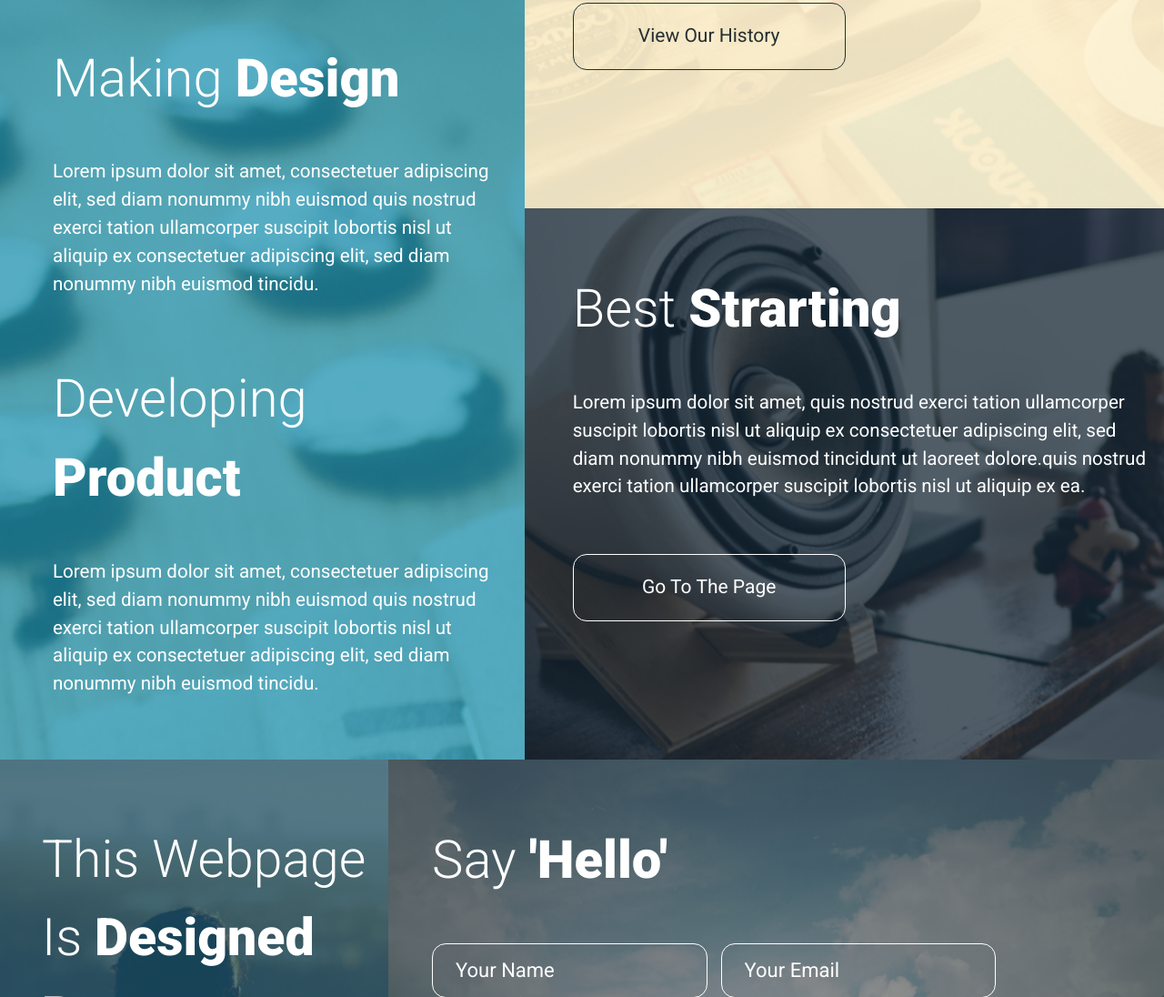
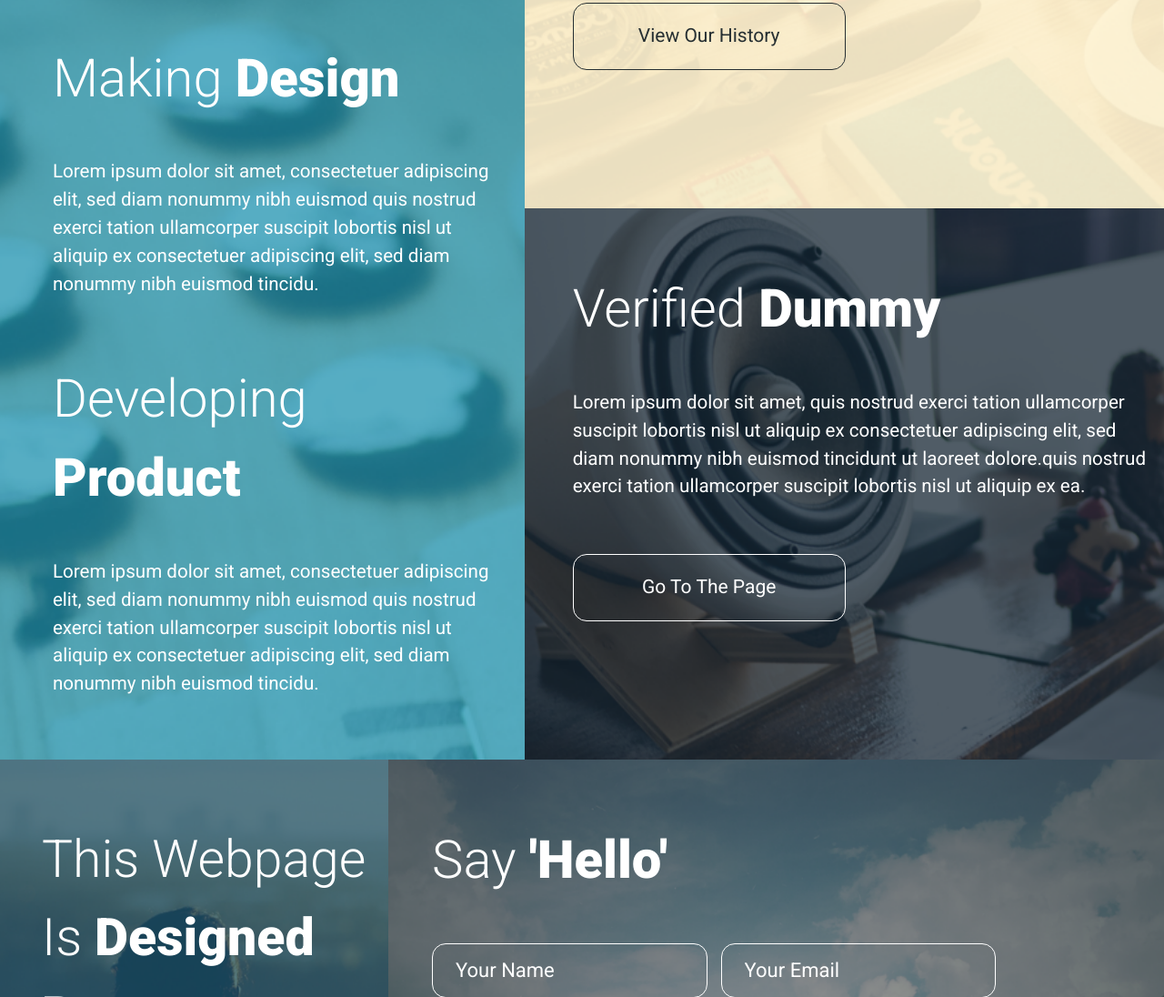
Before and after one commit to Mind-Zeal/Alisayed, a plain HTML site: page index.html in a window 1280 px wide. Shown: the part 1343-2439 px from the top of the page at 91% size. Drawn offline with nearby package versions, Linux system fonts and the light colour scheme; a script that the page names is missing.

Commit message:
Update index.html

```diff
--- a/index.html
+++ b/index.html
@@ -44,7 +44,7 @@
 						<a href="#" class="main-page__right-section-strarting-button btn"><span>View Our History</span></a>
 					</div>
 					<div class="main-page__right-section-dummy">
-						<h2 class="main-page__right-section-dummy-title title">Best <span>Strarting</span></h2>
+						<h2 class="main-page__right-section-dummy-title title">Verified <span>Dummy</span></h2>
 						<p class="main-page__right-section-dummy-text text">Lorem ipsum dolor sit amet, quis nostrud exerci tation ullamcorper suscipit lobortis nisl ut aliquip ex  consectetuer adipiscing elit, sed diam nonummy nibh euismod tincidunt ut laoreet dolore.quis nostrud exerci tation ullamcorper suscipit lobortis nisl ut aliquip ex ea.</p>
 						<a href="#" class="main-page__right-section-dummy-button btn"><span>Go To The Page</span></a>
 					</div>
```
